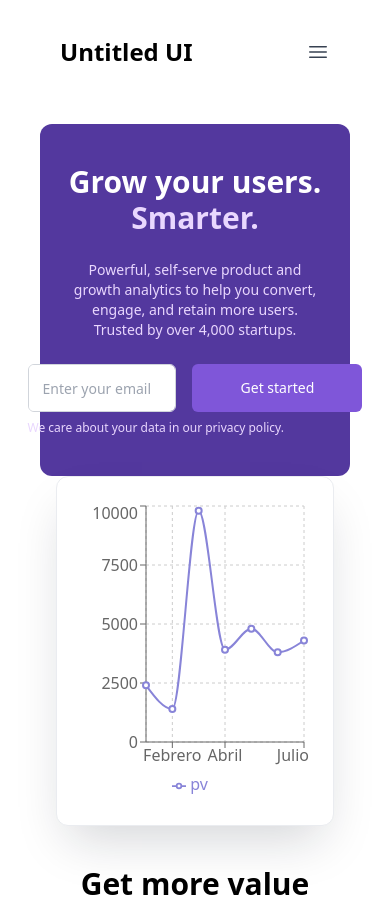
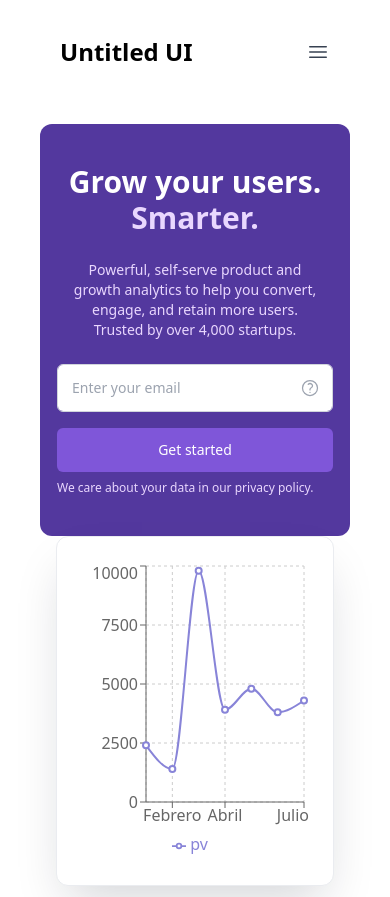
Before and after one commit to SantiagoJDG/avila-tek-web, a Next.js app: page / in a window 390 px wide. Shown: the top 897 px of the page. Built offline with nearby package versions, Linux system fonts and the light colour scheme.

Commit message:
fix last details

```diff
--- a/src/components/Home/PrincipalCard/PrincipalCard.tsx
+++ b/src/components/Home/PrincipalCard/PrincipalCard.tsx
@@ -30,8 +30,8 @@ export const PrincipalCard = () => {
 
           <div className="w-full flex flex-col sm:flex-row justify-center items-center gap-4 px-4">
             <div className="flex flex-col">
-              <div className="flex flex-row gap-4">
-                <div className="flex w-full flex-wrap sm:w-[335px] h-12 border border-gray-300 rounded-md overflow-hidden focus-within:ring-2 focus-within:ring-[#7F56D9]">
+                <div className="flex flex-col sm:flex-row gap-4 w-full">
+                  <div className="flex w-full sm:w-[335px] h-12 border border-gray-300 rounded-md overflow-hidden focus-within:ring-2 focus-within:ring-[#7F56D9]">
                     <input
                       type="text"
                       placeholder="Enter your email"
@@ -41,7 +41,7 @@ export const PrincipalCard = () => {
                       <QuestionMarkCircleIcon className="w-5 h-5 text-gray-400" />
                     </div>
                   </div>
-                  <PrimaryButton content="Get started" />
+                  <PrimaryButton content="Get started"/>
                 </div>
                 <p className="text-xs text-[#E9D7FE] mt-2">
                     We care about your data in our privacy policy.
```
Lines whose indentation alone changed are shown as unchanged.
